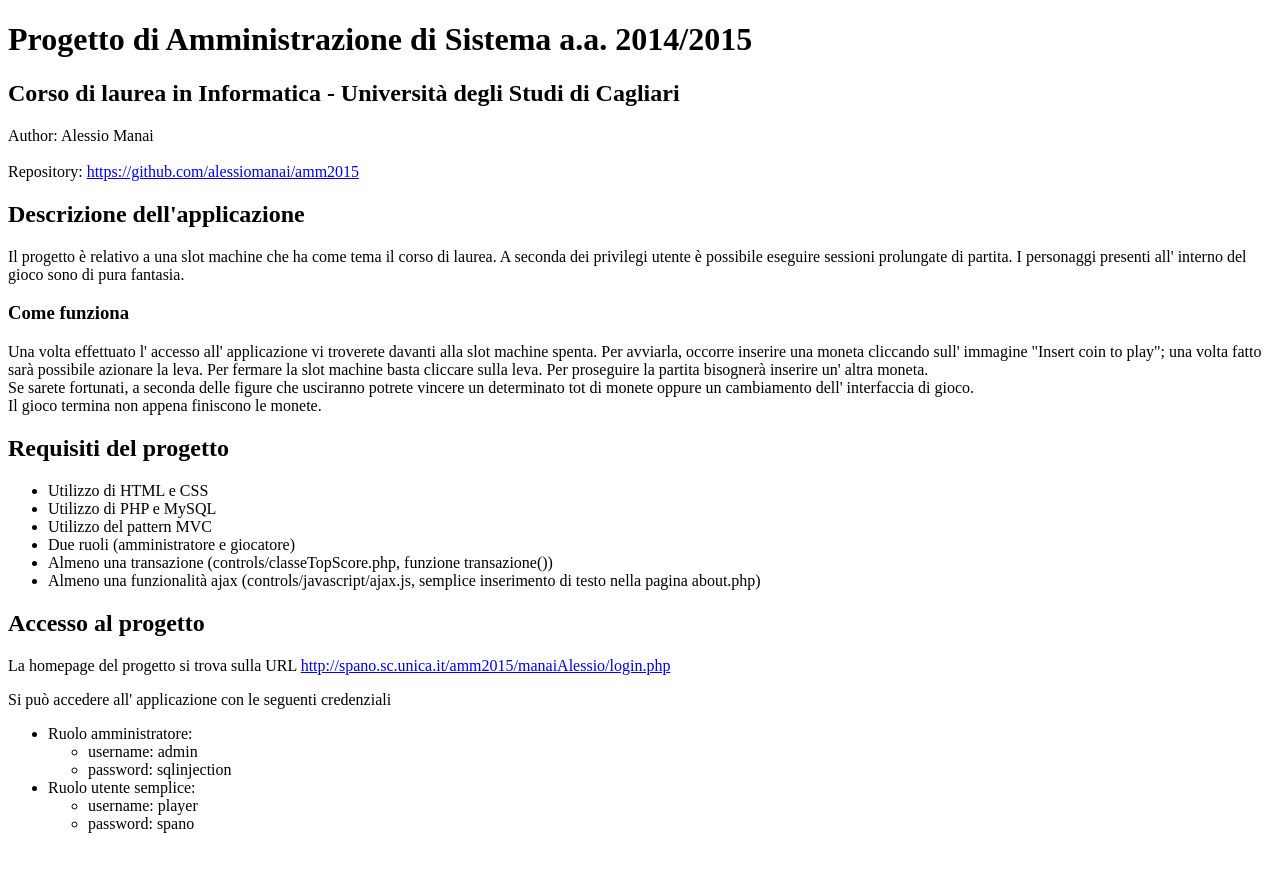
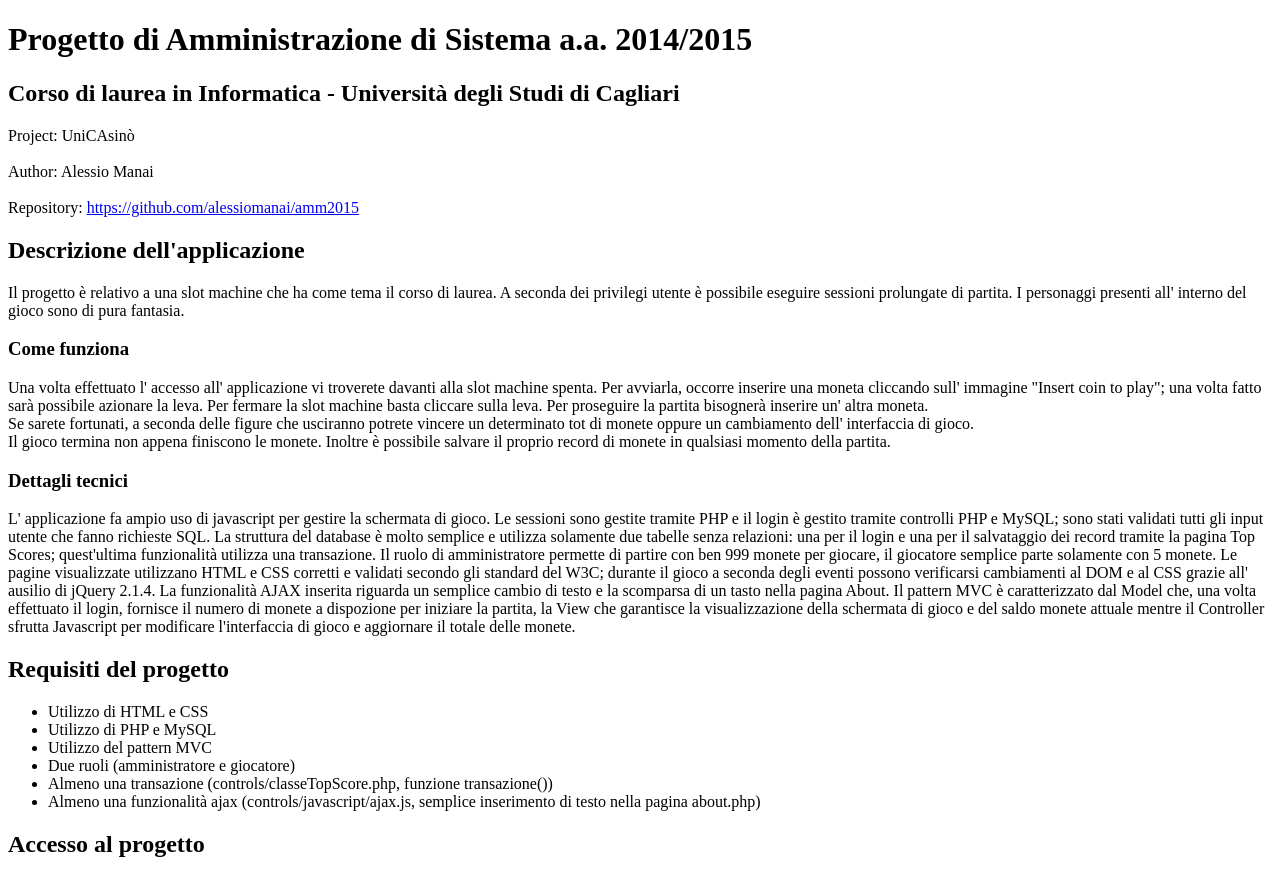
Before and after one commit to alessiomanai/amm2015, a PHP site: page / in a window 1280 px wide. Shown: the top 876 px of the page. Before the commit the page ends 833 px from the top, so only its background shows below. Run offline with PHP 8.4, Linux system fonts and the light colour scheme.

Commit message:
modified:   README.md 	modified:   about.php 	modified:   controls/chiudiSessione.php 	modified:   controls/conferma.php 	modified:   controls/javascript/ajax.js 	modified:   controls/loginCheck.php 	modified:   controls/logout.php 	modified:   css/style.css 	modified:   index.html 	modified:   views/caselle.php 	modified:   views/colonna.php 	modified:   views/dettagli.txt 	modified:   views/scoreForm.php

```diff
--- a/controls/chiudiSessione.php
+++ b/controls/chiudiSessione.php
@@ -1,8 +1,8 @@
 <?
     session_start();
 
-    include("logout.php");
+    include("logout.php");  //include il file che contiene la funzione logoutRedirect()
 
-    logoutRedirect();
+    logoutRedirect();   //chiude la sessione e reindirizza alla pagina di login
 
 ?>
--- a/controls/conferma.php
+++ b/controls/conferma.php
@@ -2,7 +2,7 @@
 
 <?
 
-    include("classeTopScore.php");
+    include("classeTopScore.php");  //includo la classe per effettuare la transazione
 
     $tmp = new TopScore();
 
--- a/controls/javascript/ajax.js
+++ b/controls/javascript/ajax.js
@@ -6,11 +6,12 @@ $(document).ready(function(){
 
     $("#plsClick").click(function(){
 
-        $.ajax({ url: "views/dettagli.txt",
+        $.ajax({ url: "views/dettagli.txt",     //scarica i dettagli dal file di testo
 
             success: function(result){
                 //alert("WHY?!");
                 $("#changeText").html(result);  //sostituisce il testo indicato con quello scaricato dal file txt
+                $("#plsClick").hide();  //e nasconde il pulsante premuto
         }});
 
     });
--- a/controls/loginCheck.php
+++ b/controls/loginCheck.php
@@ -34,9 +34,9 @@
 
                 echo '<title>Connessione rifiutata </title>';
 
-                exit("Non hai i permessi per accedere a questa pagina <br/> <br/>"
+                exit("Non hai i permessi per accedere a questa pagina <br> <br>"
                         . "Se invece hai tentato una SQL injection mi spiace per te "
-                        . "ma sono un fissato di sicurezza informatica <br/>"
+                        . "ma sono un fissato di sicurezza informatica <br>"
                         . "Se comunque dovessi trovare delle falle nel progetto mi piacerebbe venirne a conoscenza &#9786;"
                         . '<br><br> <img src="https://imgs.xkcd.com/comics/exploits_of_a_mom.png" alt="xkcd comics">');    //chiude la connessione al sito
             }
--- a/css/style.css
+++ b/css/style.css
@@ -121,6 +121,7 @@ p.loginForm {   /*stile del form login*/
 #changeText {   /**testo della pagina about.php*/
 
     color: white;
+    text-align: left;
     font-family: "Arial";
     margin-left: 10px;
     margin-right: 10px;
--- a/index.html
+++ b/index.html
@@ -1,5 +1,5 @@
+<!DOCTYPE html>
 
-<!DOCTYPE html>
 <html>
     <head>
         <meta http-equiv="Content-Type" content="text/html; charset=UTF-8">
@@ -9,9 +9,13 @@
         <h1>Progetto di Amministrazione di Sistema a.a. 2014/2015</h1>
         <h2> Corso di laurea in Informatica - Università degli Studi di Cagliari </h2>
         <p>
+            Project: UniCAsinò
+            <br>
+            <br>
+
             Author: Alessio Manai
-			</br>
-			</br>
+            <br>
+            <br>
             Repository: <a href="https://github.com/alessiomanai/amm2015">https://github.com/alessiomanai/amm2015</a>
         </p>
 
@@ -31,7 +35,27 @@
             bisognerà inserire un' altra moneta. <br>
             Se sarete fortunati, a seconda delle figure che usciranno potrete vincere un determinato tot di monete oppure
             un cambiamento dell' interfaccia di gioco. <br>
-            Il gioco termina non appena finiscono le monete.
+            Il gioco termina non appena finiscono le monete. Inoltre è possibile salvare il proprio record di monete in qualsiasi
+            momento della partita.
+
+        </p>
+
+        <h3> Dettagli tecnici </h3>
+
+        <p>
+            L' applicazione fa ampio uso di javascript per gestire la schermata di gioco. Le sessioni sono gestite tramite PHP e il
+            login è gestito tramite controlli PHP e MySQL; sono stati validati tutti gli input utente che fanno richieste SQL.
+            La struttura del database è molto semplice e utilizza solamente due tabelle senza relazioni: una per il login
+            e una per il salvataggio dei record tramite la pagina Top Scores; quest'ultima funzionalità utilizza una transazione.
+            Il ruolo di amministratore permette di partire con ben 999 monete per giocare, il giocatore semplice parte
+            solamente con 5 monete.
+            Le pagine visualizzate utilizzano HTML e CSS corretti e validati secondo gli standard del W3C; durante il gioco
+            a seconda degli eventi possono verificarsi cambiamenti al DOM e al CSS grazie all' ausilio di jQuery 2.1.4.
+            La funzionalità AJAX inserita riguarda
+            un semplice cambio di testo e la scomparsa di un tasto nella pagina About. Il pattern MVC è caratterizzato dal Model
+            che, una volta effettuato il login, fornisce il numero di monete a dispozione per iniziare la partita, la View
+            che garantisce la visualizzazione della schermata di gioco e del saldo monete attuale mentre il Controller sfrutta
+            Javascript per modificare l'interfaccia di gioco e aggiornare il totale delle monete.
 
         </p>
 
--- a/views/caselle.php
+++ b/views/caselle.php
@@ -4,6 +4,6 @@
     <img id="casella2" src="images/caselle/default.png" alt="casella 2">
     <img id="casella3" src="images/caselle/default.png" alt="casella 3">
 
-    <br/>
+    <br>
 
 </div>
--- a/views/colonna.php
+++ b/views/colonna.php
@@ -1,6 +1,6 @@
 <div class='colonna'>
 
-    <img id="insertCoinPic" src="images/insert.png" onclick="coinInserted()" alt="Insert coin here"> </br>
+    <img id="insertCoinPic" src="images/insert.png" onclick="coinInserted()" alt="Insert coin here"> <br>
     <script src="controls/javascript/coinInserted.js"></script>
 
     <img id="levaPic" src="images/leva0.png" onclick="levaMove()" alt="Leva">
--- a/views/scoreForm.php
+++ b/views/scoreForm.php
@@ -10,8 +10,8 @@
                             <input type='text' name='nomeScorer'
                                    placeholder='Inserisci il tuo nome' maxlength='29' title="Inserisci l' username" required>
                     </label>
-                    &nbsp;
-                    <label>Monete:
+                    &nbsp;      <!--tabulazione tra un form e l'altro-->
+                    <label>Monete:      <!--prende in ingresso un valore non modificabile-->
                             <input type='text' placeholder='Monete' name='punteggioMonete'
                                    value="<?php echo htmlspecialchars($_GET['monete']); ?>" maxlength='20' title='Inserisci la password' required readonly>
                     </label><br/><br/>
```
Also changed, not shown: about.php (+7 -1 lines), controls/logout.php (+8 -8 lines), views/dettagli.txt (+10 -0 lines), README.md.
